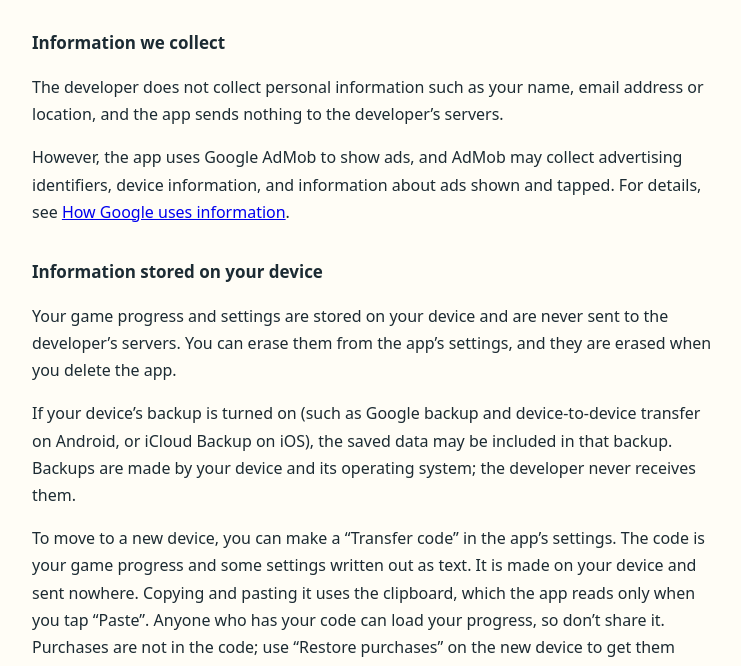
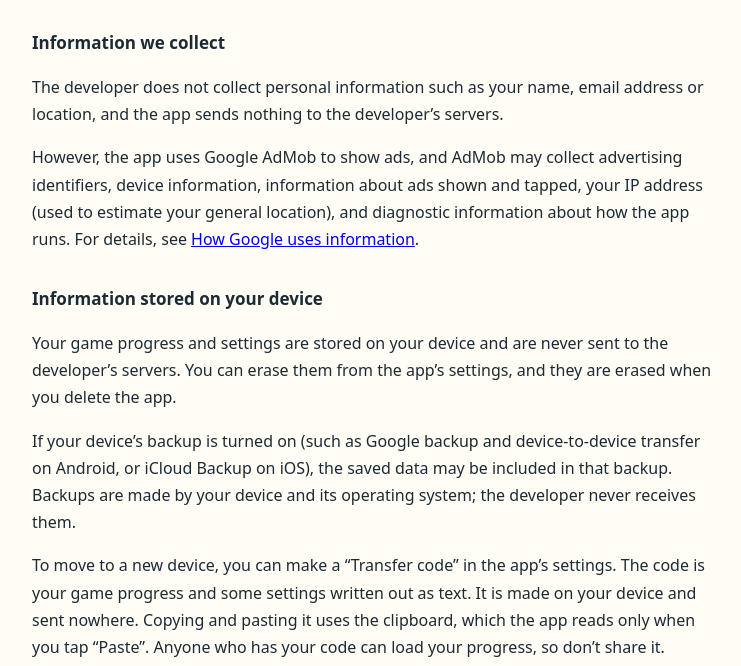
Before and after one commit to bb-satoru/chiisana-ekicho-support, a plain HTML site: page privacy-policy.en.html in a window 1280 px wide. Shown: the part 127-793 px from the top of the page, without its empty margins (268-1009 px from the left). Drawn offline with Linux system fonts and the light colour scheme.

Commit message:
プライバシーポリシーに AdMob が集める IP アドレスと診断情報を書き足す

```diff
--- a/privacy-policy.en.html
+++ b/privacy-policy.en.html
@@ -30,7 +30,7 @@
 
     <h2>Information we collect</h2>
     <p>The developer does not collect personal information such as your name, email address or location, and the app sends nothing to the developer’s servers.</p>
-    <p>However, the app uses Google AdMob to show ads, and AdMob may collect advertising identifiers, device information, and information about ads shown and tapped. For details, see <a href="https://policies.google.com/technologies/partner-sites" target="_top">How Google uses information</a>.</p>
+    <p>However, the app uses Google AdMob to show ads, and AdMob may collect advertising identifiers, device information, information about ads shown and tapped, your IP address (used to estimate your general location), and diagnostic information about how the app runs. For details, see <a href="https://policies.google.com/technologies/partner-sites" target="_top">How Google uses information</a>.</p>
 
     <h2>Information stored on your device</h2>
     <p>Your game progress and settings are stored on your device and are never sent to the developer’s servers. You can erase them from the app’s settings, and they are erased when you delete the app.</p>
```
